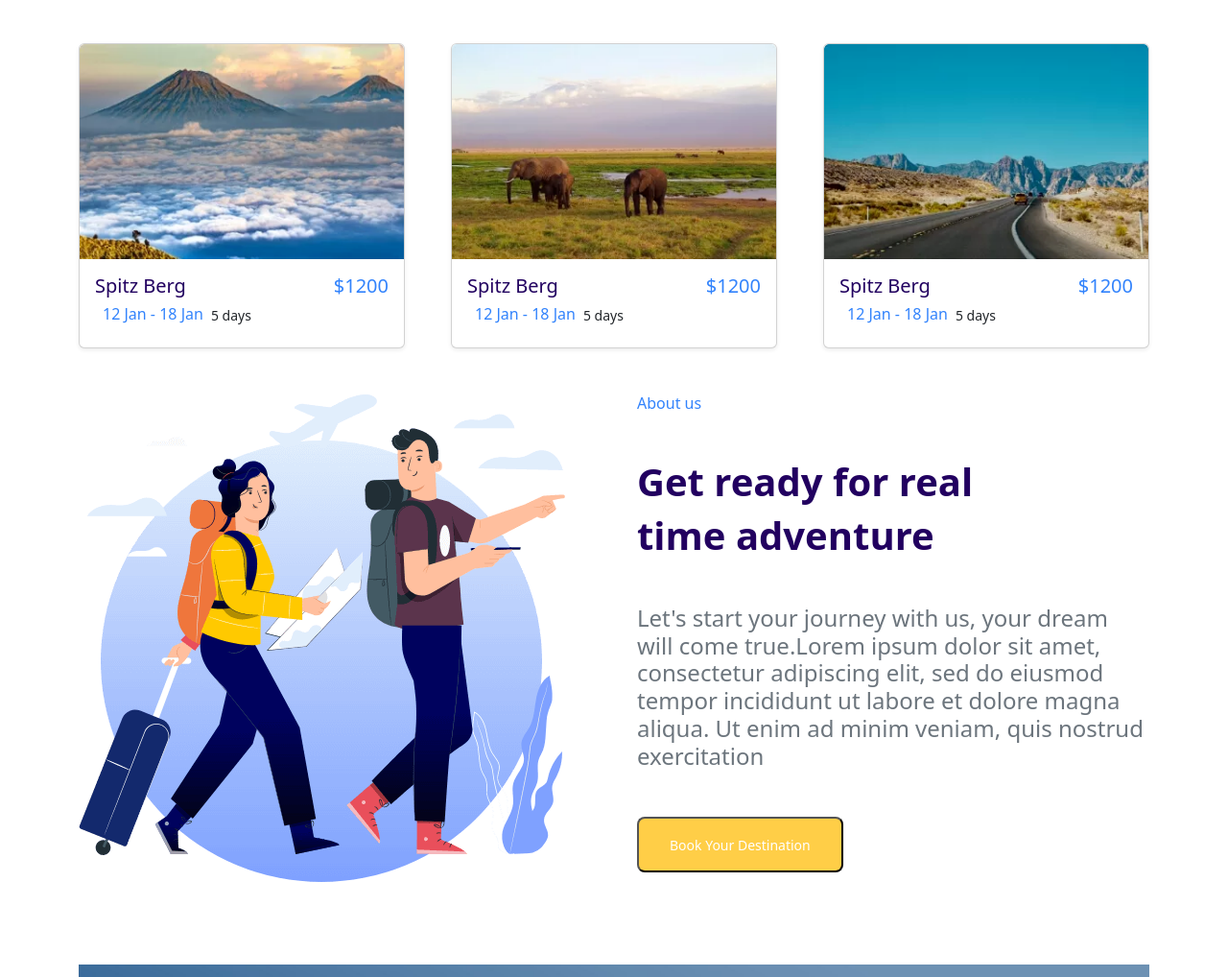
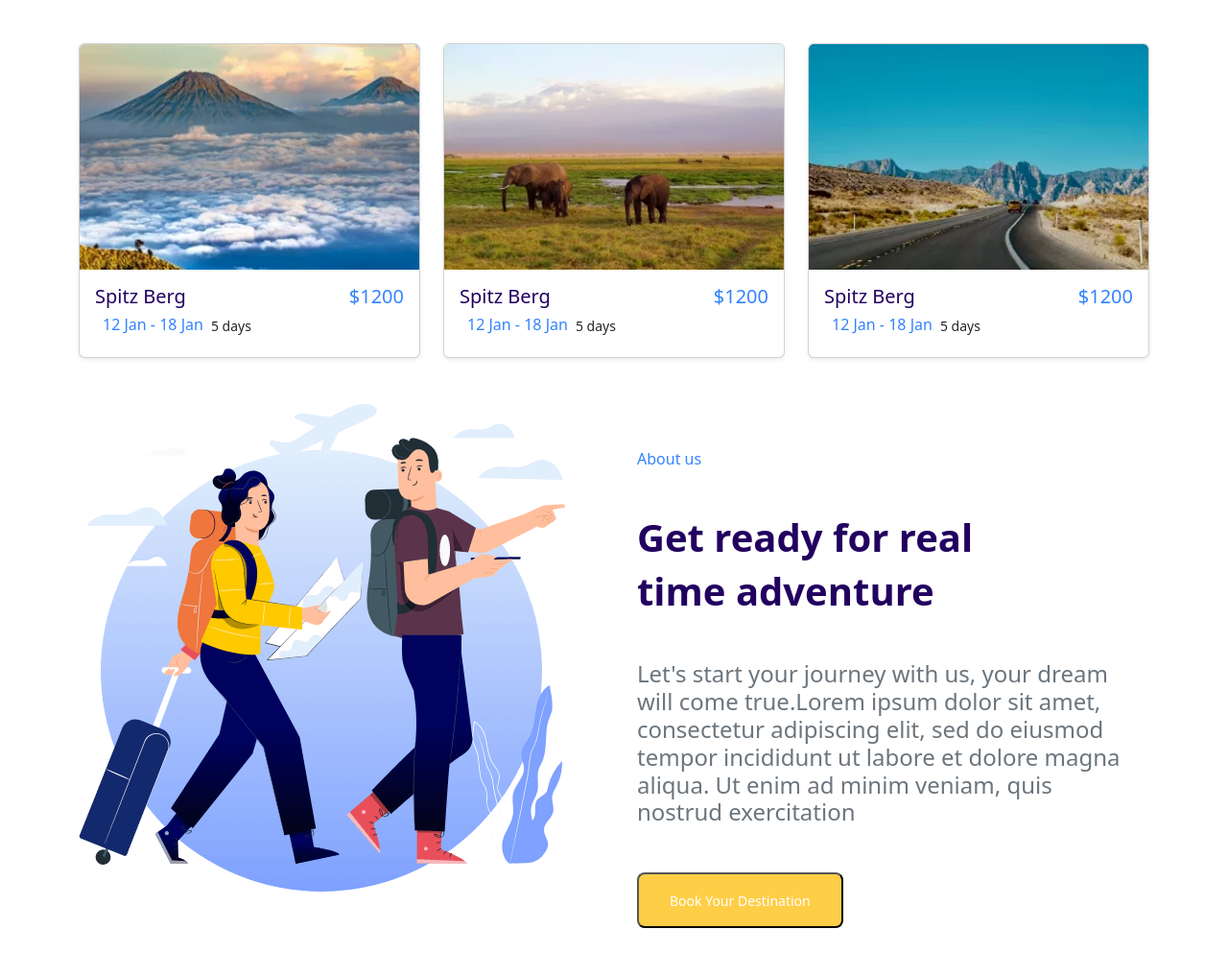
Before and after one commit to mts755Dev/UI, a plain HTML site: page index.html in a window 1280 px wide. Shown: the part 870-1888 px from the top of the page at 96% size. Drawn offline with nearby package versions, Linux system fonts and the light colour scheme.

Commit message:
Fourth Commit

```diff
--- a/index.html
+++ b/index.html
@@ -73,10 +73,10 @@
       <div class="card-flex-container">
         <div class="album py-5">
           <div class="container">
-            <div class="row row-cols-1 row-cols-sm-2 row-cols-md-3 g-5">
+            <div class="row row-cols-1 row-cols-sm-2 row-cols-md-3 ">
               <div class="col">
                 <div class="card shadow-sm">
-                  <img class="bd-placeholder-img card-img-top" width="100%" height="225%" src="./service3.png" role="img" aria-label="Placeholder: Thumbnail" preserveAspectRatio="xMidYMid slice" focusable="false"><title>Placeholder</title><rect width="100%" height="100%" fill="#55595c"/></svg>
+                  <img class="bd-placeholder-img card-img-top img-fluid" width="100%" height="225%" src="./service3.png" role="img" aria-label="Placeholder: Thumbnail" preserveAspectRatio="xMidYMid slice" focusable="false"><title>Placeholder</title><rect width="100%" height="100%" fill="#55595c"/></svg>
                     <div class="card-body">
                       <div class="d-flex justify-content-between">
                     <h5 class="card-text o-color ">Spitz Berg</h5>
@@ -91,7 +91,7 @@
               </div>
               <div class="col">
                 <div class="card shadow-sm">
-                  <img class="bd-placeholder-img card-img-top" width="100%" height="225%" src="./service2.png" role="img" aria-label="Placeholder: Thumbnail" preserveAspectRatio="xMidYMid slice" focusable="false"><title>Placeholder</title><rect width="100%" height="100%" fill="#55595c"/></svg>
+                  <img class="bd-placeholder-img card-img-top img-fluid" width="100%" height="225%" src="./service2.png" role="img" aria-label="Placeholder: Thumbnail" preserveAspectRatio="xMidYMid slice" focusable="false"><title>Placeholder</title><rect width="100%" height="100%" fill="#55595c"/></svg>
                     <div class="card-body">
                       <div class="d-flex justify-content-between">
                     <h5 class="card-text o-color ">Spitz Berg</h5>
@@ -106,7 +106,7 @@
               </div>
               <div class="col">
                 <div class="card shadow-sm">
-                  <img class="bd-placeholder-img card-img-top" width="100%" height="225%" src="./service1.png" role="img" aria-label="Placeholder: Thumbnail" preserveAspectRatio="xMidYMid slice" focusable="false"><title>Placeholder</title><rect width="100%" height="100%" fill="#55595c"/></svg>
+                  <img class="bd-placeholder-img card-img-top img-fluid" width="100%" height="225%" src="./service1.png" role="img" aria-label="Placeholder: Thumbnail" preserveAspectRatio="xMidYMid slice" focusable="false"><title>Placeholder</title><rect width="100%" height="100%" fill="#55595c"/></svg>
                     <div class="card-body">
                       <div class="d-flex justify-content-between">
                         <h5 class="card-text o-color">Spitz Berg</h5>
@@ -123,12 +123,13 @@
           </div>
       </div>
     </div>
+
     <!-- Image Section -->
     <div class="container mb-5">
-      <div class="row row-cols-1 row-cols-sm-2 row-cols-mu-5 mb-5 g-5">
+      <div class="row row-cols-1 row-cols-sm-2 row-cols-mu-5 mb-5 ">
         <div class="col">
           <div class="d-flex justify-content-between">
-            <div><img class="bd-placeholder-img card-img-top" width="100%" height="100%" src="./about.png"></div>
+            <div><img class="bd-placeholder-img card-img-top img-fluid" src="./about.png"></div>
           </div>
         </div>
         <div class="col g-5">
--- a/style.css
+++ b/style.css
@@ -61,7 +61,6 @@
   display: flex;
   flex-direction: row;
   justify-content:flex-start;
-  max-width:100%;
 }
 .card-section-flex-container{
   display: flex;
@@ -163,7 +162,6 @@
   }
   .o-container{
     height: 100%;
-    width:fit-content;
 
   }
 }
@@ -171,7 +169,6 @@
 
 @media (max-width: 800px) {
   .footer-section-flex {
-    margin-right: 5%;
     flex-direction: column;
     align-items:flex-start
   }
```
Also changed, not shown: 1 other file.
